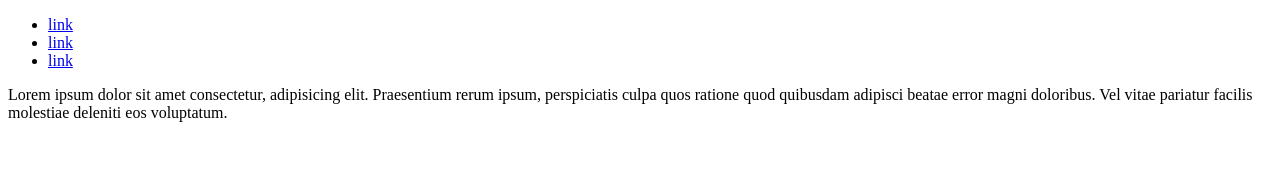
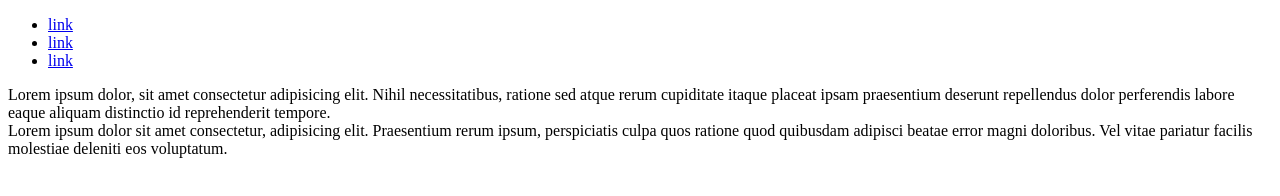
Before and after one commit to Maghty/pratica_git, a plain HTML site: page index.html in a window 1280 px wide. Drawn offline with Linux system fonts and the light colour scheme.

Commit message:
eu sou vermelho

```diff
--- a/index.html
+++ b/index.html
@@ -14,9 +14,22 @@
             <li><a href="link3.html">link</a></li>
         </ul>
     </nav>
-
+    <main>
+        <aside>
+            Lorem ipsum dolor, sit amet
+            consectetur adipisicing elit.
+            Nihil necessitatibus,
+            ratione sed atque rerum cupiditate
+            itaque placeat ipsam praesentium deserunt
+            repellendus dolor perferendis labore eaque
+            aliquam distinctio id reprehenderit tempore.
+        </aside>
+    </main>
     <footer>
-        Lorem ipsum dolor sit amet consectetur, adipisicing elit. Praesentium rerum ipsum, perspiciatis culpa quos ratione quod quibusdam adipisci beatae error magni doloribus. Vel vitae pariatur facilis molestiae deleniti eos voluptatum.
+        Lorem ipsum dolor sit amet consectetur,
+        adipisicing elit. Praesentium rerum ipsum,
+        perspiciatis culpa quos ratione quod quibusdam adipisci
+        beatae error magni doloribus. Vel vitae pariatur facilis molestiae deleniti eos voluptatum.
     </footer>
 </body>
 </html>
```
